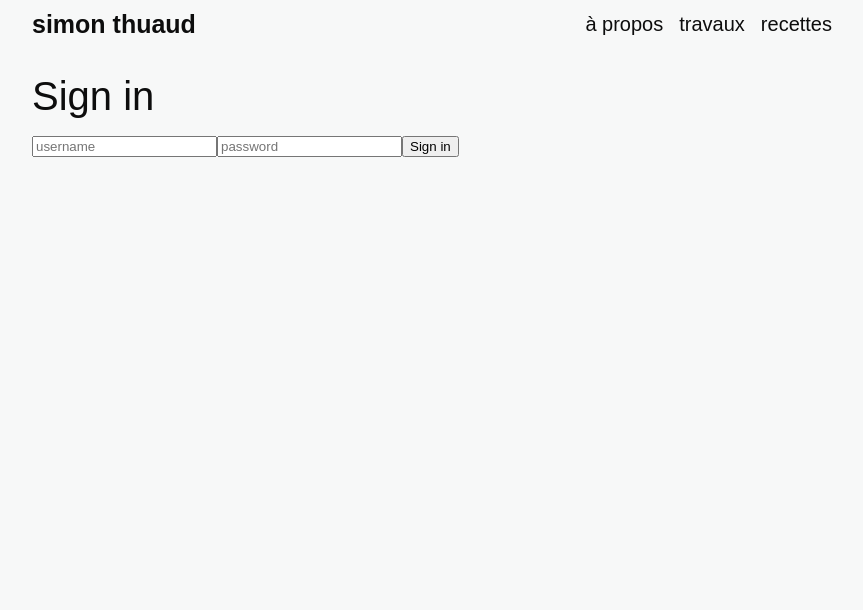
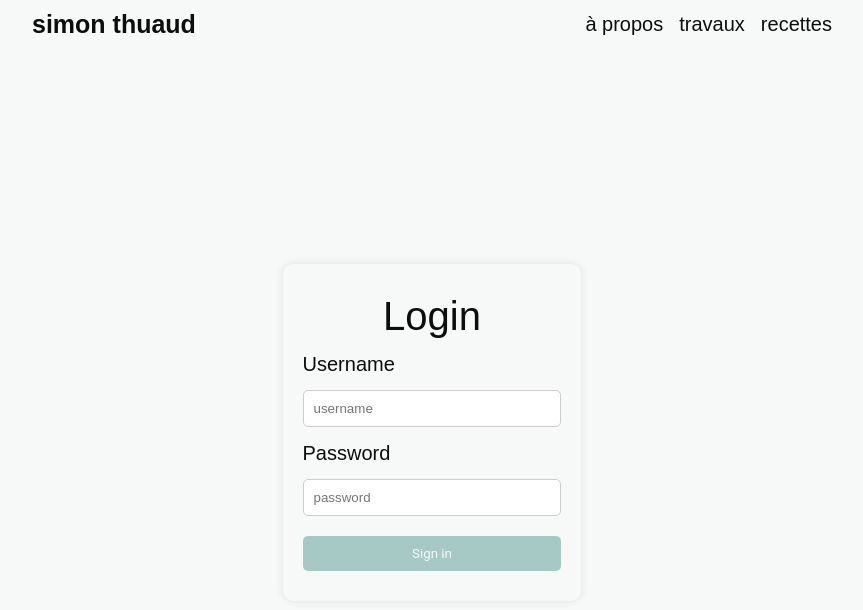
Before and after one commit to SIMOUNIX/simounix-website, a Vue app in the folder website/: page /auth in a window 1280 px wide. Shown: the top 610 px of the page, without its empty margins (208-1071 px from the left). Built offline with nearby package versions, Linux system fonts and the light colour scheme; no server answers; a web font is replaced by a local one; what aws-amplify would draw is missing.

Commit message:
feat: auth

```diff
--- /dev/null
+++ b/website/src/assets/views/auth.css
@@ -0,0 +1,44 @@
+.auth {
+  height: 100%;
+  display: flex;
+  justify-content: center;
+  align-items: center;
+}
+
+.auth-form {
+  background-color: var(--background);
+  padding: 20px;
+  border-radius: 10px;
+  box-shadow: 0 0 10px rgba(0, 0, 0, 0.1);
+}
+
+.auth-form input {
+  width: 100%;
+  padding: 10px;
+  margin: 10px 0;
+  border: 1px solid #ccc;
+  border-radius: 5px;
+}
+
+.auth-form h1 {
+  /* center */
+  text-align: center;
+}
+
+.auth-form button {
+  width: 100%;
+  padding: 10px;
+  margin: 10px 0;
+  border: none;
+  border-radius: 5px;
+  background-color: var(--secondary);
+  color: var(--background);
+  cursor: pointer;
+
+  /* font */
+  font-family: 'Roboto', sans-serif;
+}
+
+.auth-form button:hover {
+  background-color: var(--primary);
+}
--- a/website/src/views/AuthView.vue
+++ b/website/src/views/AuthView.vue
@@ -1,6 +1,7 @@
 <!-- auth view, ask for username and password -->
 
 <script setup>
+import '@/assets/views/auth.css'
 
 import { ref } from 'vue'
 import { useRouter } from 'vue-router'
@@ -14,10 +15,9 @@ const router = useRouter()
 async function handleSubmit() {
   try {
     await signIn({
-        username: username.value,
-        password: password.value
+      username: username.value,
+      password: password.value
     })
-
 
     // print current session details
     const { username_, userId_, signInDetails_ } = await getCurrentUser()
@@ -26,9 +26,15 @@ async function handleSubmit() {
 
     // redirect to the home page
     router.push('/')
-
   } catch (error) {
     console.error('error signing in', error)
+  }
+}
+
+// if enter is clicked then submit form
+document.onkeydown = function (e) {
+  if (e.key === 'Enter') {
+    handleSubmit()
   }
 }
 
@@ -36,9 +42,13 @@ async function handleSubmit() {
 
 <template>
   <div class="auth">
-    <h1>Sign in</h1>
-    <input v-model="username" type="text" placeholder="username" />
-    <input v-model="password" type="password" placeholder="password" />
-    <button @click="handleSubmit">Sign in</button>
+    <div class="auth-form">
+      <h1>Login</h1>
+      <p>Username</p>
+      <input v-model="username" type="text" placeholder="username" />
+      <p>Password</p>
+      <input v-model="password" type="password" placeholder="password" />
+      <button @click="handleSubmit">Sign in</button>
     </div>
+  </div>
 </template>
--- a/website/src/views/HomeView.vue
+++ b/website/src/views/HomeView.vue
@@ -1,6 +1,5 @@
 <script setup lang="ts">
-import '@/assets/views/home.css';
-
+import '@/assets/views/home.css'
 </script>
 
 <template>
@@ -11,5 +10,4 @@ import '@/assets/views/home.css';
   </div>
 </template>
 
-<style>
-</style>
+<style></style>
```
Also changed, not shown: website/src/views/AboutView.vue (+11 -12 lines), website/src/assets/views/work.css (indentation only), website/src/views/WorkView.vue (line endings or trailing spaces).
